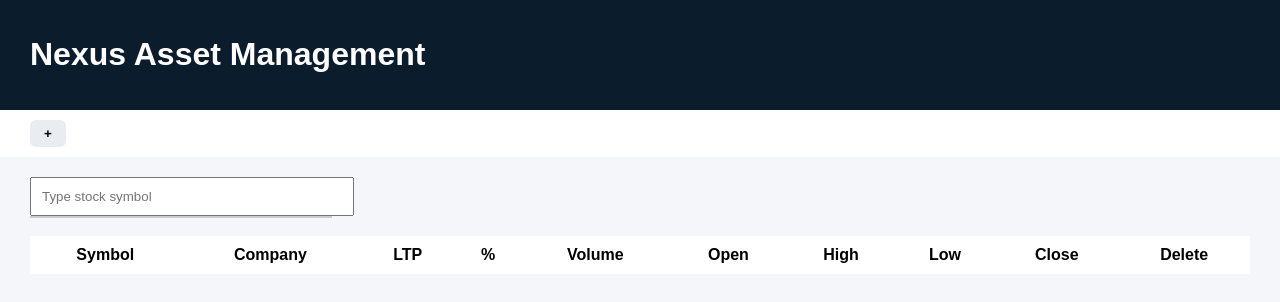
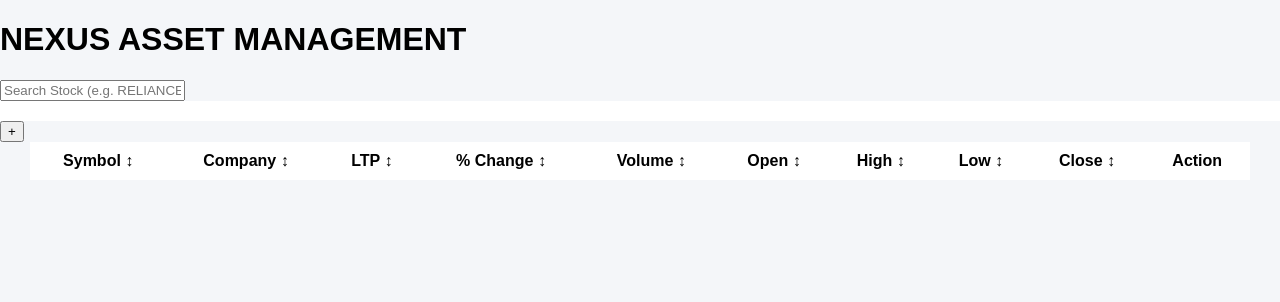
Before and after one commit to mrchopzy-ui/kotak-watchlist, a Flask app: page / in a window 1280 px wide. Shown: the top 302 px of the page. Run offline with Flask 3, Linux system fonts and the light colour scheme; lists and menus that the app fills with data are empty.

Commit message:
Update index.html

```diff
--- a/templates/index.html
+++ b/templates/index.html
@@ -1,44 +1,54 @@
 <!DOCTYPE html>
-<html>
+<html lang="en">
 <head>
-    <title>Nexus Asset Management</title>
+    <meta charset="UTF-8">
+    <meta name="viewport" content="width=device-width, initial-scale=1.0">
+    <title>Nexus Asset Management | Stock Watchlist</title>
     <link rel="stylesheet" href="/static/style.css">
 </head>
 <body>
-
-<header class="top-bar">
-    <h1>Nexus Asset Management</h1>
+    <header>
+        <div class="header-left">
+            <h1>NEXUS ASSET MANAGEMENT</h1>
+        </div>
+        <div id="indices-bar" class="indices-container">
+            <!-- Indices loaded via JS -->
+        </div>
     </header>
 
-<div class="tabs">
-    {% for w in watchlists %}
-        <button class="tab" data-id="{{ w[0] }}">{{ w[1] }}</button>
-    {% endfor %}
-    <button class="tab add" id="addWatchlist">+</button>
+    <main>
+        <div class="search-container">
+            <input type="text" id="stock-search" placeholder="Search Stock (e.g. RELIANCE)..." autocomplete="off">
+            <div id="search-results" class="autocomplete-items"></div>
         </div>
 
-<div class="search-box">
-    <input id="search" placeholder="Type stock symbol">
-    <div id="suggestions"></div>
+        <div class="watchlist-tabs-container">
+            <div id="watchlist-tabs" class="tabs"></div>
+            <button id="add-watchlist-btn" class="btn-add">+</button>
         </div>
 
-<table>
+        <div class="table-wrapper">
+            <table id="stock-table">
                 <thead>
                     <tr>
-            <th>Symbol</th>
-            <th>Company</th>
-            <th>LTP</th>
-            <th>%</th>
-            <th>Volume</th>
-            <th>Open</th>
-            <th>High</th>
-            <th>Low</th>
-            <th>Close</th>
-            <th>Delete</th>
+                        <th onclick="sortTable(0)">Symbol ↕</th>
+                        <th onclick="sortTable(1)">Company ↕</th>
+                        <th onclick="sortTable(2)">LTP ↕</th>
+                        <th onclick="sortTable(3)">% Change ↕</th>
+                        <th onclick="sortTable(4)">Volume ↕</th>
+                        <th onclick="sortTable(5)">Open ↕</th>
+                        <th onclick="sortTable(6)">High ↕</th>
+                        <th onclick="sortTable(7)">Low ↕</th>
+                        <th onclick="sortTable(8)">Close ↕</th>
+                        <th>Action</th>
                     </tr>
                 </thead>
-    <tbody id="watchlist"></tbody>
+                <tbody id="stock-list-body">
+                    <!-- Stocks load here -->
+                </tbody>
             </table>
+        </div>
+    </main>
 
     <script src="/static/app.js"></script>
 </body>
```
Lines whose indentation alone changed are shown as unchanged.
